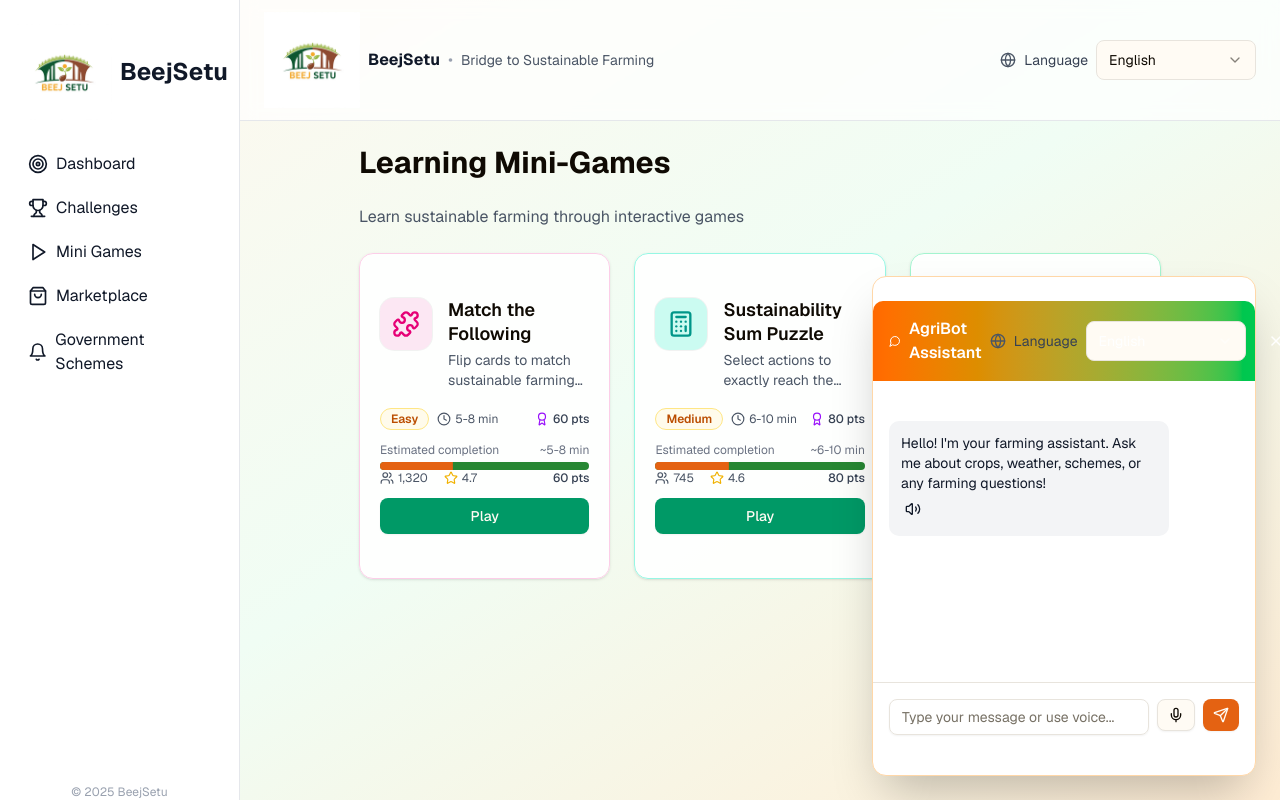
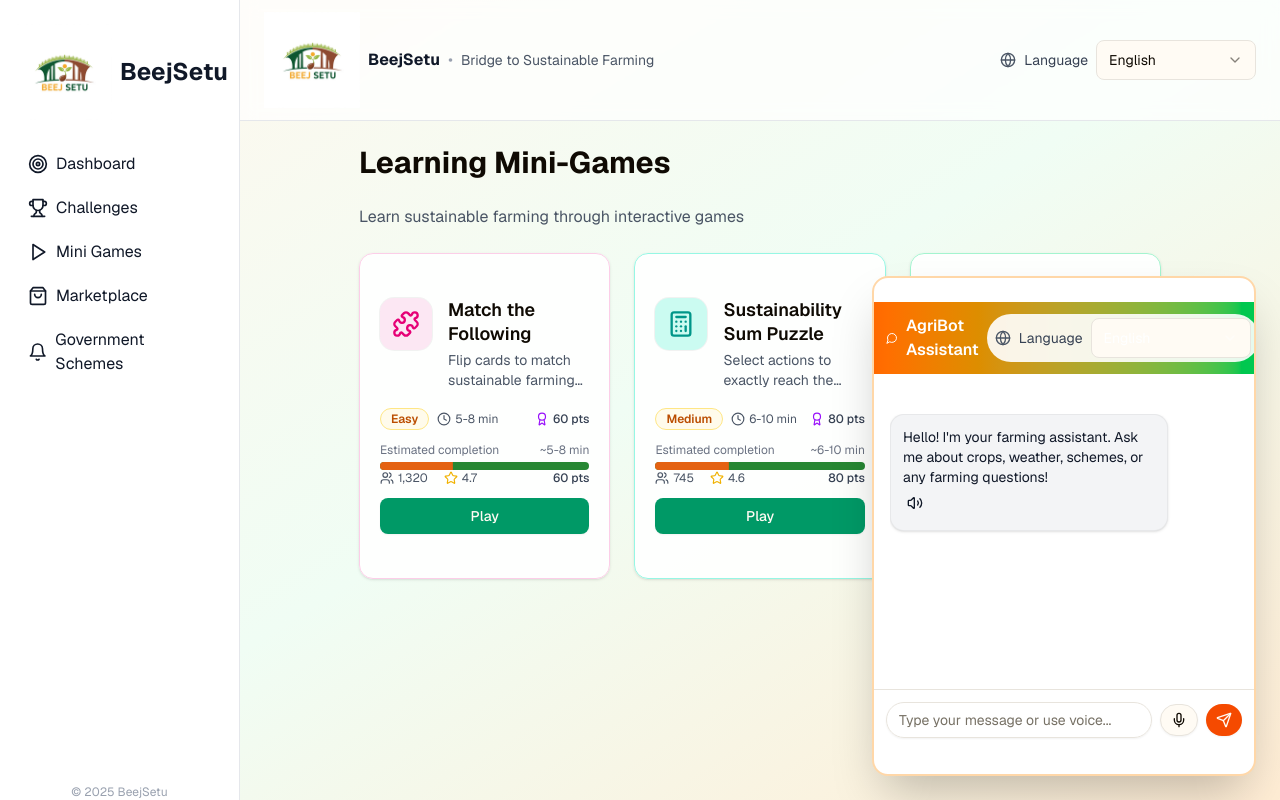
Before and after one commit to VanshPasricha/Beej1, a Next.js app in the folder hackthon-main/: page /games in a window 1280 px wide. Both pictures are taken after a click on the button "Open AgriBot Assistant". Built offline with nearby package versions, Linux system fonts and the light colour scheme.

Commit message:
chatbot: add collapse control, always-visible language selector, improved layout; language change notice; a11y tweaks

```diff
--- a/hackthon-main/components/chatbot.tsx
+++ b/hackthon-main/components/chatbot.tsx
@@ -6,7 +6,7 @@ import { Button } from "@/components/ui/button"
 import { Input } from "@/components/ui/input"
 import { Card } from "@/components/ui/card"
 import { ScrollArea } from "@/components/ui/scroll-area"
-import { MessageCircle, X, Send, Mic, MicOff, Volume2 } from "lucide-react"
+import { MessageCircle, X, Send, Mic, MicOff, Volume2, ChevronDown, ChevronUp } from "lucide-react"
 import { useTranslation } from "@/hooks/use-translation"
 import { LanguageSwitcher } from "@/components/language-switcher"
 import { useLanguage } from "@/contexts/language-context"
@@ -62,12 +62,14 @@ export function Chatbot() {
   const { t } = useTranslation()
   const { lang } = useLanguage()
   const [isOpen, setIsOpen] = useState(false)
+  const [isCollapsed, setIsCollapsed] = useState(false)
   const [messages, setMessages] = useState<Message[]>([])
   const [inputValue, setInputValue] = useState("")
   const [isListening, setIsListening] = useState(false)
   const [isLoading, setIsLoading] = useState(false)
   const messagesEndRef = useRef<HTMLDivElement>(null)
   const recognitionRef = useRef<any>(null)
+  const didMountRef = useRef(false)
 
   const scrollToBottom = () => {
     messagesEndRef.current?.scrollIntoView({ behavior: "smooth" })
@@ -110,6 +112,21 @@ export function Chatbot() {
         setIsListening(false)
       }
     }
+  }, [lang])
+
+  // Announce language changes in the thread (skip on first mount)
+  useEffect(() => {
+    if (!didMountRef.current) {
+      didMountRef.current = true
+      return
+    }
+    const notice: Message = {
+      id: `lang-${Date.now()}`,
+      text: `${t("language")} set to ${getLanguageName(lang)}.`,
+      sender: "bot",
+      timestamp: new Date(),
+    }
+    setMessages((prev) => [...prev, notice])
   }, [lang])
 
   const startListening = () => {
@@ -232,37 +249,50 @@ export function Chatbot() {
   return (
     <>
       <Button
-        onClick={() => setIsOpen(true)}
+        onClick={() => { setIsOpen(true); setIsCollapsed(false) }}
         className={`fixed bottom-6 right-6 h-14 w-14 rounded-full bg-gradient-to-r from-orange-500 to-orange-600 hover:from-orange-600 hover:to-orange-700 shadow-lg z-50 ${
           isOpen ? "hidden" : "flex"
         }`}
+        aria-label="Open AgriBot Assistant"
       >
         <MessageCircle className="h-6 w-6" />
       </Button>
 
       {isOpen && (
-        <Card className="fixed bottom-6 right-6 w-96 h-[500px] flex flex-col shadow-2xl z-50 border-orange-200">
-          <div className="flex items-center justify-between p-4 bg-gradient-to-r from-orange-500 to-green-500 text-white rounded-t-lg">
+        <Card className="fixed bottom-6 right-6 w-96 max-w-[95vw] h-[500px] flex flex-col shadow-2xl z-50 border-2 border-orange-200 rounded-2xl overflow-hidden">
+          <div className="flex items-center justify-between p-3 bg-gradient-to-r from-orange-500 to-green-500 text-white">
             <div className="flex items-center gap-2">
               <MessageCircle className="h-5 w-5" />
               <h3 className="font-semibold">{t("chatbot.title")}</h3>
             </div>
             <div className="flex items-center gap-3">
-              <LanguageSwitcher inline />
-              <Button variant="ghost" size="sm" onClick={() => setIsOpen(false)} className="text-white hover:bg-white/20">
+              <div className="bg-white/90 rounded-full px-2 py-1">
+                <LanguageSwitcher inline />
+              </div>
+              <Button
+                variant="ghost"
+                size="icon"
+                onClick={() => setIsCollapsed((c) => !c)}
+                className="text-white hover:bg-white/20"
+                aria-label={isCollapsed ? "Expand" : "Collapse"}
+              >
+                {isCollapsed ? <ChevronUp className="h-4 w-4" /> : <ChevronDown className="h-4 w-4" />}
+              </Button>
+              <Button variant="ghost" size="icon" onClick={() => setIsOpen(false)} className="text-white hover:bg-white/20" aria-label="Close">
                 <X className="h-4 w-4" />
               </Button>
             </div>
           </div>
 
-          <ScrollArea className="flex-1 p-4">
+          {!isCollapsed && (
+          <ScrollArea className="flex-1 p-4 bg-white/80">
             <div className="space-y-4">
               {messages.map((message) => (
                 <div key={message.id} className={`flex ${message.sender === "user" ? "justify-end" : "justify-start"}`}>
                   <div
-                    className={`max-w-[80%] p-3 rounded-lg ${
+                    className={`max-w-[80%] p-3 rounded-xl shadow-sm ${
                       message.sender === "user" ? "bg-orange-500 text-white" : "bg-gray-100 text-gray-900"
-                    }`}
+                    } border border-black/5`}
                   >
                     <p className="text-sm">{message.text}</p>
                     {message.sender === "bot" && (
@@ -292,25 +322,26 @@ export function Chatbot() {
               <div ref={messagesEndRef} />
             </div>
           </ScrollArea>
+          )}
 
-          <div className="p-4 border-t">
-            <div className="flex gap-2">
+          <div className="p-3 border-t bg-white/90 backdrop-blur supports-[backdrop-filter]:bg-white/70">
+            <div className="flex gap-2 items-center">
               <Input
                 value={inputValue}
                 onChange={(e) => setInputValue(e.target.value)}
                 onKeyPress={handleKeyPress}
                 placeholder={t("chatbot.placeholder")}
-                className="flex-1"
+                className="flex-1 rounded-full"
               />
               <Button
                 onClick={isListening ? stopListening : startListening}
                 variant="outline"
                 size="sm"
-                className={`${isListening ? "bg-red-100 border-red-300" : "hover:bg-gray-50"}`}
-              >
+                className={`rounded-full ${isListening ? "bg-red-100 border-red-300" : "hover:bg-gray-50"}`}
+                >
                 {isListening ? <MicOff className="h-4 w-4 text-red-600" /> : <Mic className="h-4 w-4" />}
               </Button>
-              <Button onClick={handleSendMessage} size="sm">
+              <Button onClick={handleSendMessage} size="sm" className="rounded-full bg-orange-600 hover:bg-orange-700">
                 <Send className="h-4 w-4" />
               </Button>
             </div>
--- a/hackthon-main/components/language-switcher.tsx
+++ b/hackthon-main/components/language-switcher.tsx
@@ -10,10 +10,10 @@ export function LanguageSwitcher({ inline = false }: { inline?: boolean }) {
   return (
     <div className={inline ? "inline-flex items-center gap-2" : "flex items-center gap-2"}>
       <Globe className="w-4 h-4 text-gray-600" />
-      <span className="text-sm text-gray-700 hidden md:inline">{t("language", "Language")}</span>
+      <span className="text-sm text-gray-700">{t("language", "Language")}</span>
       <div className="min-w-[160px]">
         <Select value={lang} onValueChange={(val) => setLang(val as Lang)}>
-          <SelectTrigger>
+          <SelectTrigger aria-label={t("language", "Language")}>
             <SelectValue placeholder={t("language", "Language")} />
           </SelectTrigger>
           <SelectContent>
```
